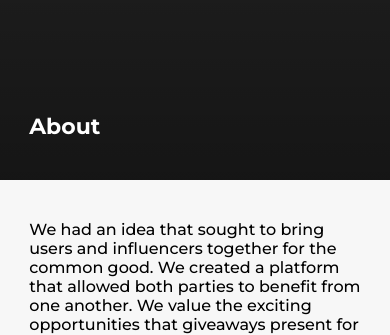
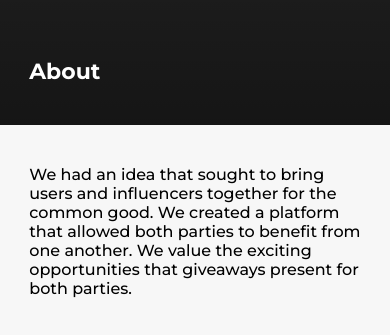
Before and after one commit to GrandGiveaways/GrandGiveaways.github.io, a PHP site: page /about.php in a window 390 px wide. Shown: the part 111-446 px from the top of the page. Run offline with PHP 8.4, Linux system fonts and the light colour scheme; data that the repository does not hold is empty.

Commit message:
Page_header made responsive

```diff
--- a/style.css
+++ b/style.css
@@ -1107,7 +1107,7 @@ div .pic3 {
   /* Page */
 
   .page_header {
-    height: 185px;
+    height: 150px;
   }
 
   .page_header_title {
@@ -1180,7 +1180,7 @@ div .pic3 {
   /* Page */
 
   .page_header {
-    height: 180px;
+    height: 125px;
   }
 
   .page_header_info {
```
